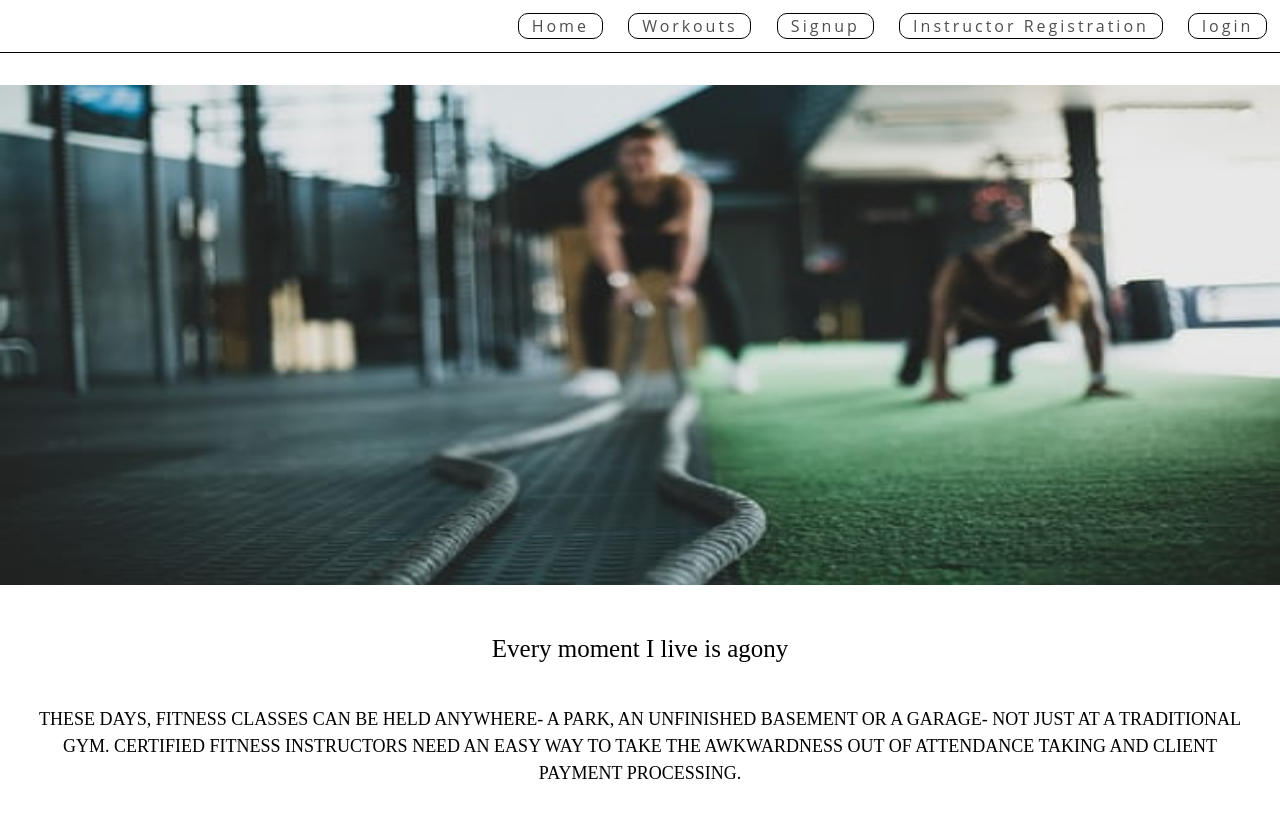
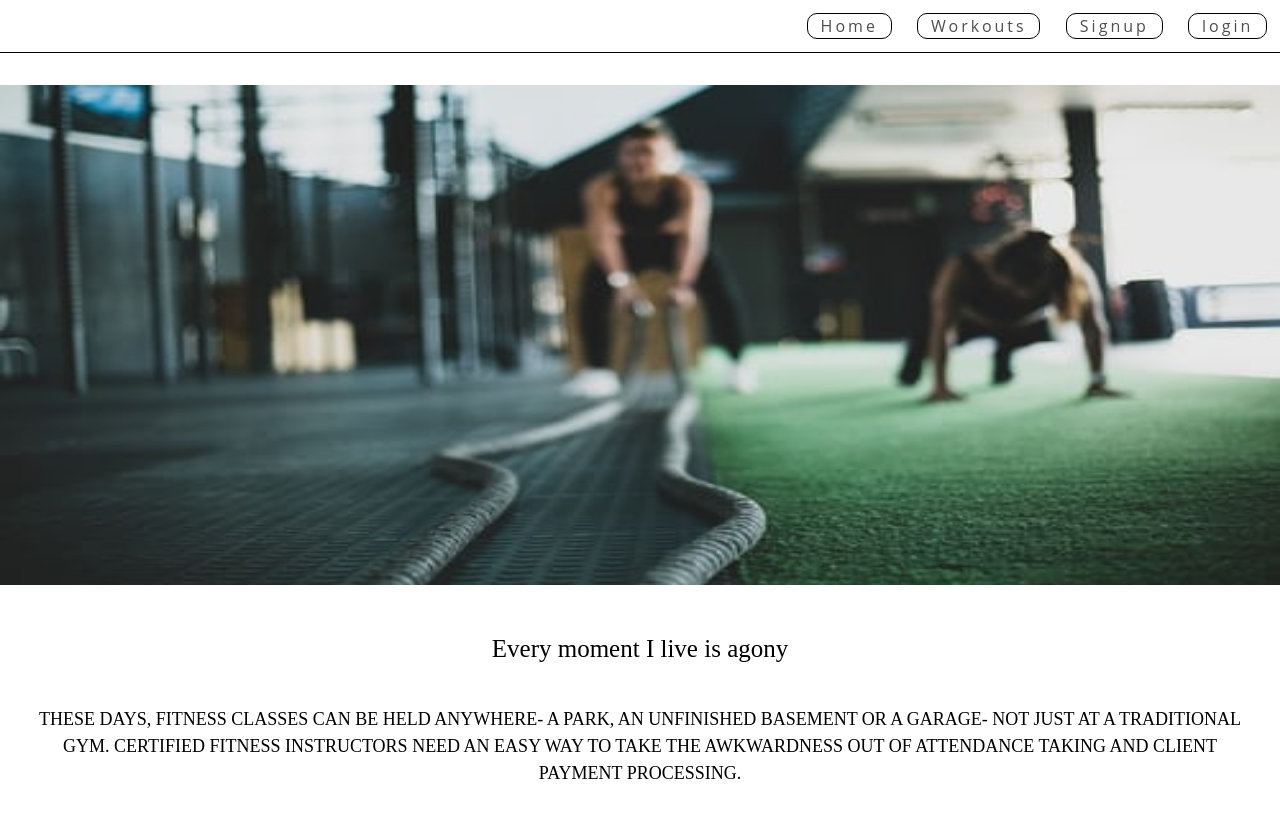
Before and after one commit to build-week-anytime-fitness-1/front-end, a React (Create React App) app in the folder anytime-fitness/: page / in a window 1280 px wide. Shown: the top 818 px of the page. Built offline with nearby package versions, Linux system fonts and the light colour scheme.

Commit message:
improved NavBar functionality

```diff
--- a/anytime-fitness/src/App.js
+++ b/anytime-fitness/src/App.js
@@ -11,14 +11,17 @@ import Logout from './components/Logout';
 import NavBar from './components/NavBar';
 import Home from './components/Home';
 import EditClass from './components/EditClass';
+import jwt_decode from "jwt-decode"
 
 function App() {
   const [loggedIn, setLoggedIn] = useState(false);
   let token = localStorage.getItem('token');
+  let decoded =''
+  token ? decoded = jwt_decode(token) : decoded = ''
 
   return (
     <div className='App'>
-      <NavBar loggedIn={loggedIn} setLoggedIn={setLoggedIn} token={token} />
+      <NavBar loggedIn={loggedIn} setLoggedIn={setLoggedIn} token={token} decoded={decoded} />
       <Routes>
         <Route path='/' element={<Home />} />
         <Route path='client' element={<UserForm />} />
@@ -29,9 +32,9 @@ function App() {
         />
         <Route path='logout' element={<Logout />} />
         <Route path='instructor-form' element={<InstructorForm />} />
-        <Route path='classes' element={<ClassList/>}/>
+        <Route path='classes' element={<ClassList decoded={decoded}/>}/>
         <Route path='classes' >
-          <Route path=':classId' element={<ClassPage />} />
+          <Route path=':classId' element={<ClassPage decoded={decoded}/>} />
         </Route>
         <Route path='edit'>
           <Route path=':editId' element={<EditClass/>}/>
--- a/anytime-fitness/src/components/ClassList.js
+++ b/anytime-fitness/src/components/ClassList.js
@@ -10,7 +10,7 @@ import NavBar from './NavBar';
 
 
 
-export default function ClassList() {
+export default function ClassList({decoded}) {
   const { url } = useNavigate();
 
   const [workouts, setWorkouts] = useState([]);
@@ -51,9 +51,9 @@ export default function ClassList() {
           </div>
         ))}
       </div>
-      <Link className='createButton' to={`/add-class`}>
+      {decoded.role === 1 ?<Link className='createButton' to={`/add-class`}>
         <h3>Create a Class</h3>
-      </Link>
+      </Link>: ''}
 
     </div>
   );
--- a/anytime-fitness/src/components/ClassPage.js
+++ b/anytime-fitness/src/components/ClassPage.js
@@ -4,7 +4,7 @@ import axios from 'axios';
 import { Link, useParams, Routes, Route, Outlet } from 'react-router-dom';
 import EditClass from './EditClass';
 
-export default function ClassPage() {
+export default function ClassPage({ decoded }) {
   const [workout, setWorkout] = useState([]);
   const params = useParams();
   useEffect(() => {
@@ -20,10 +20,10 @@ export default function ClassPage() {
         console.error(error);
       });
   }, [params.classId]);
-console.log(params)
+
   return (
     <div className='ClassPage'>
-     <Outlet/>
+      <Outlet />
       <h2>{workout.class_name}</h2>
       <p>Workout Type: {workout.type}</p>
       <p>
@@ -34,12 +34,14 @@ console.log(params)
       <p>Intensity Level: {workout.intensity}</p>
       <p>Location: {workout.location}</p>
       <p>Class Size: {workout.max_class_size}</p>
-      <div className='buttonList'>
-        <button>Delete</button>
-      <Link to={`/edit/${workout.class_id}`}>
-        Edit
-      </Link>
-      </div>
+      {decoded.role === 1 ? (
+        <div className='buttonList'>
+          <button>Delete</button>
+          <Link to={`/edit/${workout.class_id}`}>Edit</Link>
+        </div>
+      ) : (
+        ''
+      )}
     </div>
   );
 }
--- a/anytime-fitness/src/components/NavBar.js
+++ b/anytime-fitness/src/components/NavBar.js
@@ -3,15 +3,9 @@ import { Routes, Route, Link } from 'react-router-dom';
 import App from '../App.css';
 import { useState, useEffect } from 'react';
 import UserForm from './UserForm';
-import jwt_decode from "jwt-decode";
+import jwt_decode from 'jwt-decode';
 
-
-// const token = localStorage.getItem('token')
-//     const decoded = jwt_decode(token);
-//     console.log(decoded);
-
-function NavBar({ loggedIn, setLoggedIn, token }) {
-
+function NavBar({ loggedIn, setLoggedIn, token, decoded }) {
   useEffect(() => {
     token !== null ? setLoggedIn(true) : setLoggedIn(false);
   }, [setLoggedIn, token]);
@@ -21,14 +15,18 @@ function NavBar({ loggedIn, setLoggedIn, token }) {
       <nav id='nav-bar'>
         <Link to='/'>Home</Link>
         <Link to='classes'>Workouts</Link>
-        <Link to='client'>Signup</Link>
-        <Link to='instructorform'>Instructor Registration</Link>
-        {!loggedIn ? (
-          <Link to='login'>login</Link>
+        {!loggedIn ? <Link to='client'>Signup</Link> : ''}
+        {decoded.role === 1 && loggedIn ? (
+          <Link to='instructor-form'>Instructor Registration</Link>
         ) : (
+          ''
+        )}
+        {loggedIn ? (
           <Link to='logout' onClick={() => setLoggedIn(false)}>
             Logout
           </Link>
+        ) : (
+          <Link to='login'>login</Link>
         )}
       </nav>
     </div>
```
